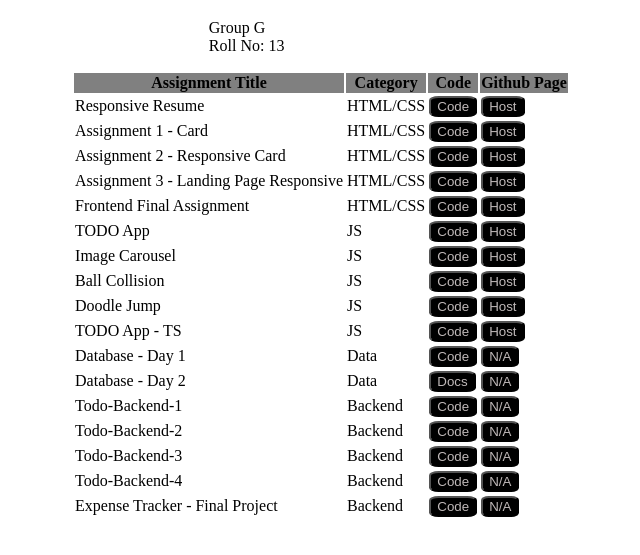
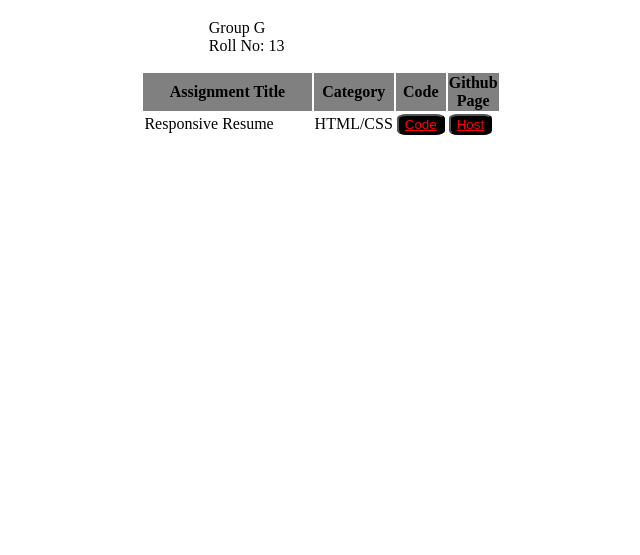
Before and after one commit to kalexrt/LF_Fellowship_Assignment, a plain HTML site: page index.html in a window 1280 px wide. Shown: the part 69-624 px from the top of the page, without its empty margins (319-959 px from the left). Drawn offline with Linux system fonts and the light colour scheme.

Commit message:
added first assignment links

```diff
--- a/index.html
+++ b/index.html
@@ -19,18 +19,18 @@
         <div class="assignment-table">
             <table>
                 <tr>
-                    <th>Assignment Title</th>
-                    <th>Category</th>
+                    <th class="a-table">Assignment Title</th>
+                    <th class="cat">Category</th>
                     <th>Code</th>
                     <th>Github Page</th>
                 </tr>
                 <tr>
                     <td>Responsive Resume</td>
                     <td>HTML/CSS</td>
-                    <td><button class="btn">Code</button></td>
-                    <td><button class="btn">Host</button></td>
+                    <td><button class="btn" ><a href="https://github.com/kalexrt/resume_website">Code</a></button></td>
+                    <td><button class="btn" ><a href="https://kalexrt.github.io/resume_website/">Host</a></button></td>
                 </tr>
-                <tr>
+                <!-- <tr>
                     <td>Assignment 1 - Card</td>
                     <td>HTML/CSS</td>
                     <td><button class="btn">Code</button></td>
@@ -125,7 +125,7 @@
                     <td>Backend</td>
                     <td><button class="btn">Code</button></td>
                     <td><button class="btn">N/A</button></td>
-                </tr>
+                </tr> -->
             </table>
         </div>
     </main>
--- a/style.css
+++ b/style.css
@@ -13,7 +13,13 @@ th{
 }
 
 .btn{
-    color: #c0b9b9;
     background-color: black;
     border-radius: 20%;
 }
+
+a{
+    color: red;
+}
+th{
+    width: 100%;
+}
```
